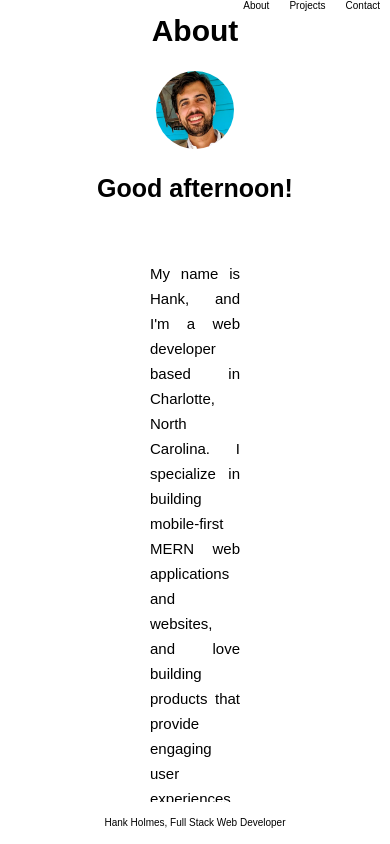
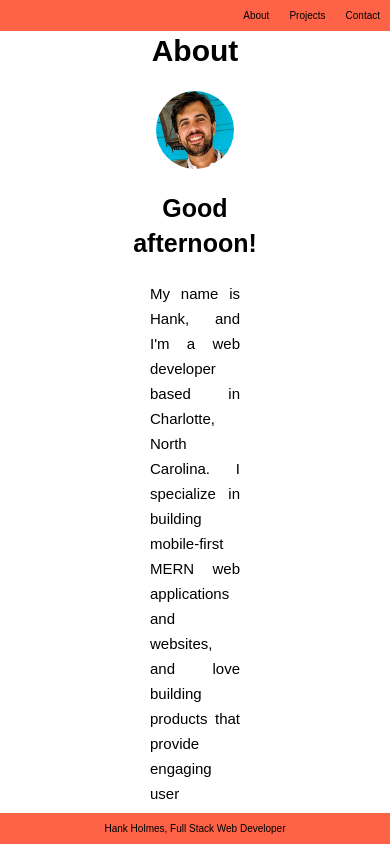
Before and after one commit to HHH-603/V1_Portfolio, a React (Create React App) app in the folder v1_portfolio/: page / in a window 390 px wide. Shown: the top 844 px of the page. Built offline with nearby package versions, Linux system fonts and the light colour scheme.

Commit message:
Fixed formatting issues by changing all container heights to auto, and added default  background color to header and footer so that I can more easily make the portfolio mobile responsive.

```diff
--- a/v1_portfolio/src/components/About-Container/style.css
+++ b/v1_portfolio/src/components/About-Container/style.css
@@ -1,5 +1,5 @@
 .about-container {
-    height: 85%;
+    height: auto;
     width: 100%;
 }
 .about-container::after {
@@ -7,15 +7,3 @@
     clear: both;
     display: table;
 }
-
-@media screen and (max-width: 280px) {
-    .about-container {
-        height: 85%;
-        width: 100%;
-    }
-    .about-container::after {
-        content: "";
-        clear: both;
-        display: table;
-    }
-}
--- a/v1_portfolio/src/components/About-Details/style.css
+++ b/v1_portfolio/src/components/About-Details/style.css
@@ -5,6 +5,7 @@
     display: flex;
     flex-flow: column wrap;
     align-content: center;
+    overflow: hidden;
 }
 
 .about-details::after {
--- a/v1_portfolio/src/components/Flex-Container/style.css
+++ b/v1_portfolio/src/components/Flex-Container/style.css
@@ -1,4 +1,11 @@
 .flex-container {
     display: flex;
+    align-items: center;
     justify-content: center;
 }
+
+.flex-container::after {
+    content: "";
+    clear: both;
+    display: table;
+}
--- a/v1_portfolio/src/components/Footer/style.css
+++ b/v1_portfolio/src/components/Footer/style.css
@@ -1,10 +1,11 @@
 .footer {
-    display: inline-flex;
-    height: 5%;
+    display: flex;
+    height: auto;
     width: 100%;
     align-items: center;
     justify-content: center;
     position: fixed;
     bottom: 0;
-    background-color: white;
+    padding: 1rem 0;
+    background-color: tomato;
 }
--- a/v1_portfolio/src/components/Header/style.css
+++ b/v1_portfolio/src/components/Header/style.css
@@ -1,6 +1,6 @@
 .header {
     display: flex;
-    height: 5%;
+    height: auto;
     width: 100%;
     align-items: center;
     justify-content: center;
--- a/v1_portfolio/src/components/Navbar/style.css
+++ b/v1_portfolio/src/components/Navbar/style.css
@@ -1,11 +1,11 @@
 .navbar {
     display: flex;
-    height: 5%;
     width: 100%;
     align-items: center;
     justify-content: flex-end;
     margin: 0;
-    padding: 0;
+    padding: 1rem 0;
+    background-color: tomato;
 }
 
 .navbar__nav-link {
--- a/v1_portfolio/src/components/Skill-Set/style.css
+++ b/v1_portfolio/src/components/Skill-Set/style.css
@@ -1,6 +1,7 @@
 .skill-set {
     display: flex;
     flex-flow: row wrap;
+    align-items: center;
     justify-content: space-evenly;
     margin: 2rem 0;
 }
--- a/v1_portfolio/src/index.css
+++ b/v1_portfolio/src/index.css
@@ -9,6 +9,8 @@
   html {
     font-family: "josefin sans", sans-serif;
     font-size: 62.5%;
+    margin: 0;
+    padding: 0;
   }
 
   body {
@@ -32,23 +34,3 @@
     font-size: 1.5rem;
     line-height: 2.5rem;
   }
-
-@media screen and (max-width: 280px) {
-  h1 {
-    text-align: center;
-    font-size: 2rem;
-    line-height: 3rem;
-  }
-
-  h2 {
-    text-align: center;
-    font-size: 1.5rem;
-    line-height: 2.5rem;
-  }
-
-  p {
-    text-align: justify;
-    font-size: .9rem;
-    line-height: 1.9rem;
-  }
-}
--- a/v1_portfolio/src/pages/About/style.css
+++ b/v1_portfolio/src/pages/About/style.css
@@ -11,7 +11,7 @@
 }
 
 .profile-picture {
-    height: 10%;
+    height: auto;
     width: 20%;
     border-radius: 50%;
 }
@@ -19,6 +19,13 @@
 
 .about-details {
     display: flex;
+    align-items: center;
+}
+
+.about-details::after {
+    content: "";
+    clear: both;
+    display: table;
 }
 
 .about-details-paragraph {
```
